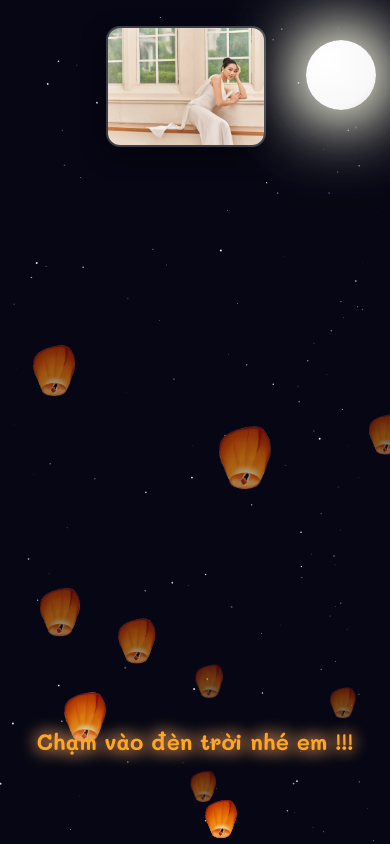
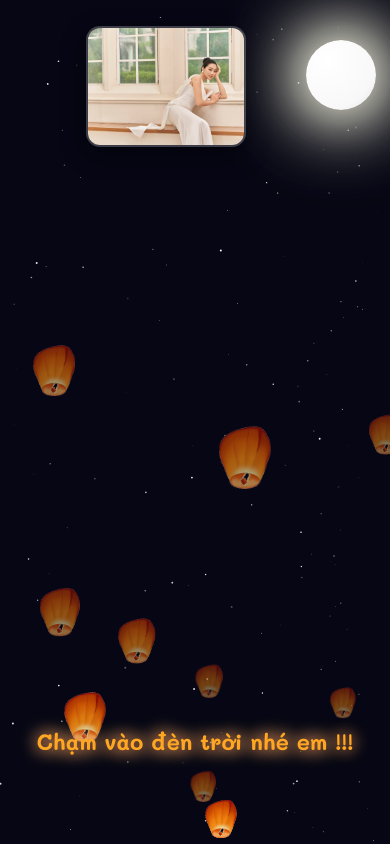
Before and after one commit to Nguyen-Binh/TrungThu, a plain HTML site: page index.html in a window 390 px wide. Drawn offline with Linux system fonts and the light colour scheme.

Commit message:
Update index.html

```diff
--- a/index.html
+++ b/index.html
@@ -207,7 +207,7 @@
 .corner-gallery{
    position: fixed;   /* hoặc absolute cũng được, nhưng fixed nhìn ổn hơn khi viewport đổi */
   top: 30px;
-  right: 130px;
+  right: 150px;
   left: auto;        /* nhớ reset left */
   width: 300px;
   aspect-ratio: 4 / 3;
@@ -236,7 +236,7 @@
 @media (max-width:600px){
   .corner-gallery{
     width: 40vw;
-    right: 124px;
+    right: 144px;
     top: 26px;
     left: auto;
   }
```
